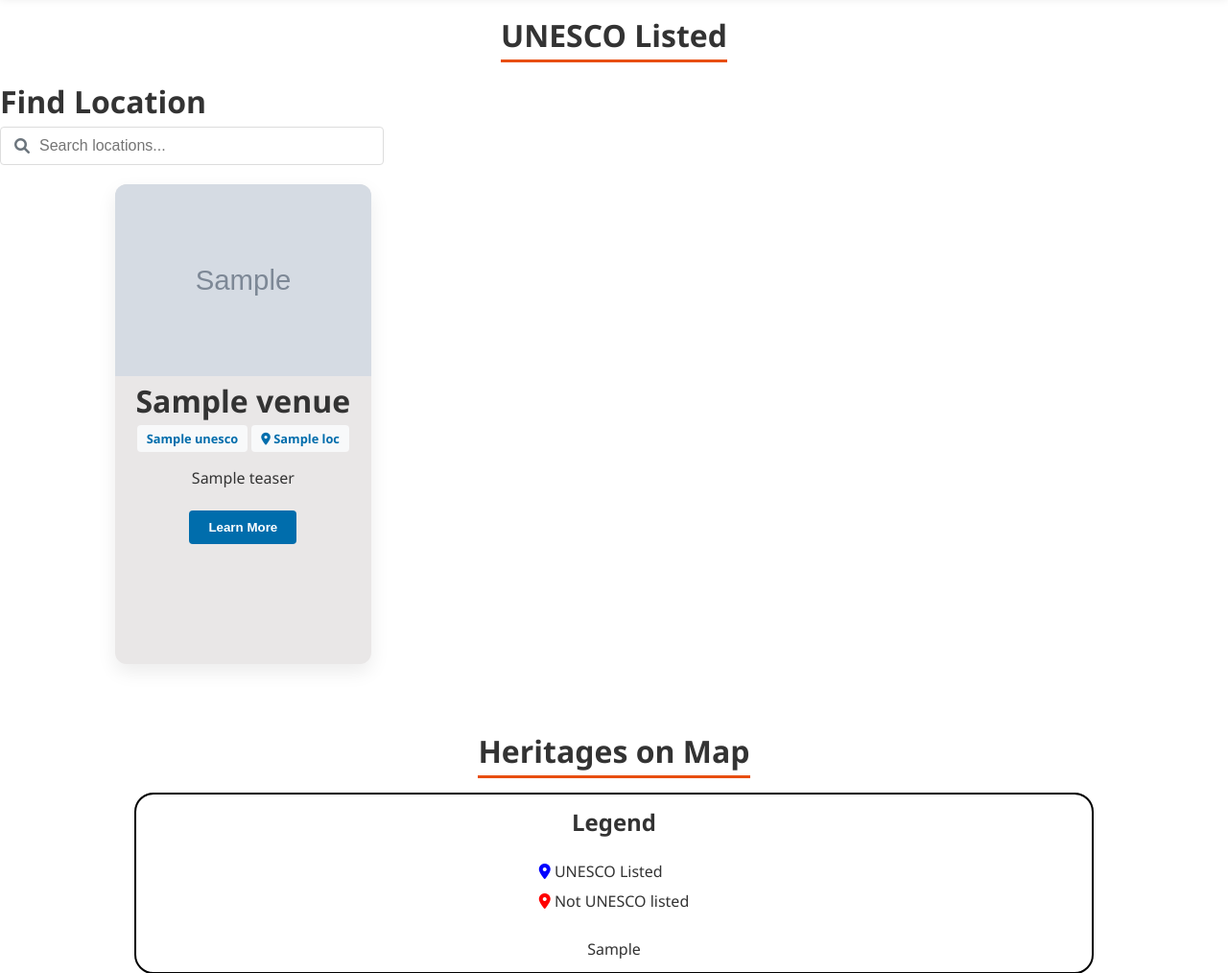
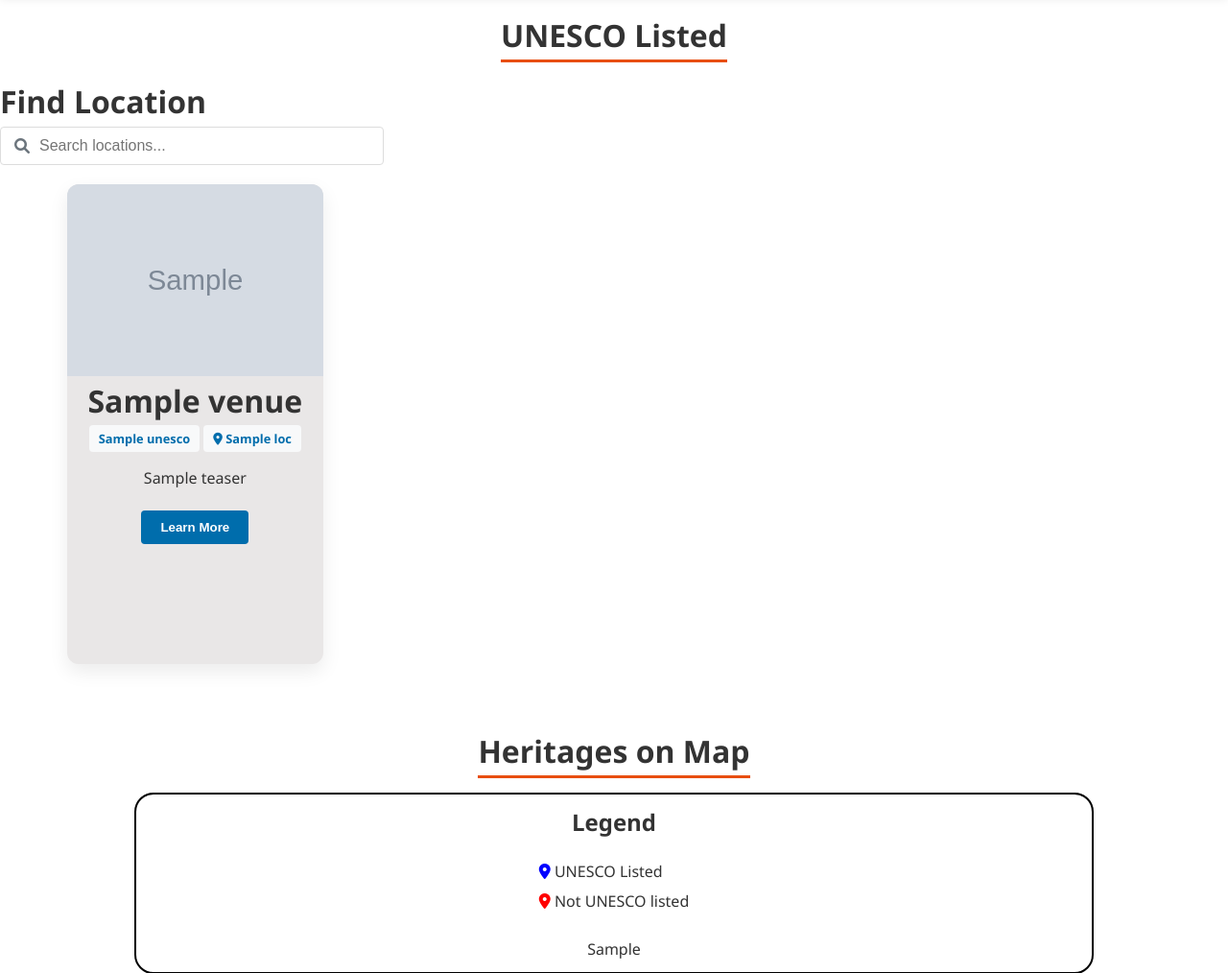
Before and after one commit to Average-Programmer123/Project-Sampada-Archives-prototype-, a Flask app: template templates/metadata.html in a window 1280 px wide. Shown: the part 187-1201 px from the top of the page at 96% size. Run offline with Flask 3, Linux system fonts and the light colour scheme; the template is opened without the code that fills it: most values are stand-ins (such as "Sample title", 1, 10 or a date in 2020); grey boxes marked "Sample" are stand-in pictures.

Commit message:
Update style.css

```diff
--- a/static/css/style.css
+++ b/static/css/style.css
@@ -51,7 +51,7 @@
     box-sizing: border-box;
 }
 .venuess{
-    margin-left:100px;
+    margin-left:50px;
 }
 body {
     font-family: 'Segoe UI', Tahoma, Geneva, Verdana, sans-serif;
```
